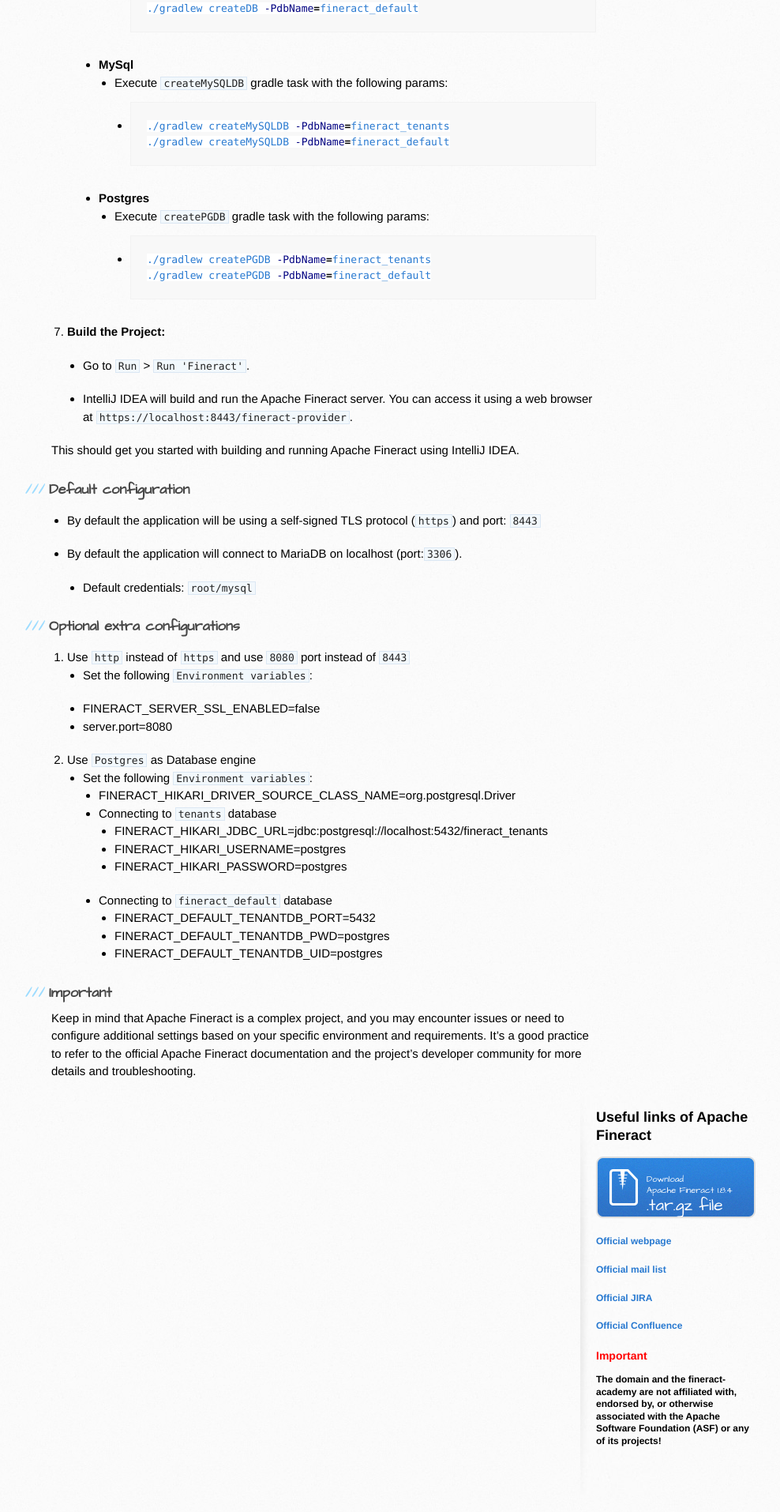
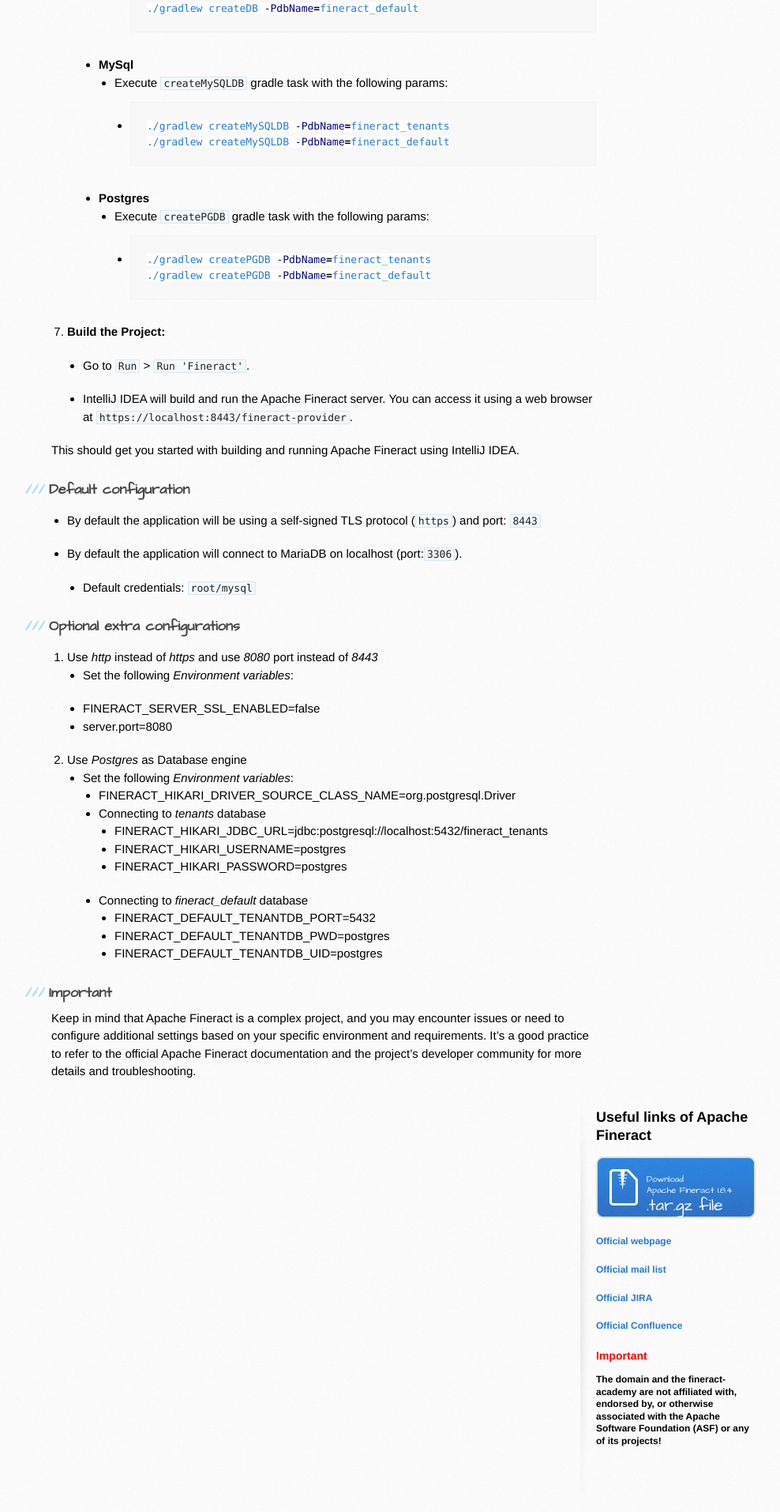
Before and after one commit to fineract-academy/pages, a Jekyll site: the page built from how-to-build-fineract-with-intellij-idea.md, in a window 1280 px wide. Shown: the part 1708-3622 px from the top of the page at 79% size, without its empty margins (155-1143 px from the left). Built offline with Jekyll 4.4.1, drawn with Linux system fonts in a browser that asks for light colours; our own code applies the rules of GitHub Pages for plain Markdown files.

```diff
--- a/how-to-build-fineract-with-intellij-idea.md
+++ b/how-to-build-fineract-with-intellij-idea.md
@@ -87,19 +87,19 @@ This should get you started with building and running Apache Fineract using Inte
 
 ### Optional extra configurations
 
-1. Use `http` instead of `https` and use `8080` port instead of `8443`
-  - Set the following `Environment variables`:
+1. Use *http* instead of *https* and use *8080* port instead of *8443*
+  - Set the following *Environment variables*:
     - FINERACT_SERVER_SSL_ENABLED=false
     - server.port=8080
 
-2. Use `Postgres` as Database engine
-   - Set the following `Environment variables`:
+2. Use *Postgres* as Database engine
+   - Set the following *Environment variables*:
      - FINERACT_HIKARI_DRIVER_SOURCE_CLASS_NAME=org.postgresql.Driver
-     - Connecting to `tenants` database
+     - Connecting to *tenants* database
        - FINERACT_HIKARI_JDBC_URL=jdbc:postgresql://localhost:5432/fineract_tenants
        - FINERACT_HIKARI_USERNAME=postgres
        - FINERACT_HIKARI_PASSWORD=postgres
-     - Connecting to `fineract_default` database
+     - Connecting to *fineract_default* database
        - FINERACT_DEFAULT_TENANTDB_PORT=5432
        - FINERACT_DEFAULT_TENANTDB_PWD=postgres
        - FINERACT_DEFAULT_TENANTDB_UID=postgres
```
